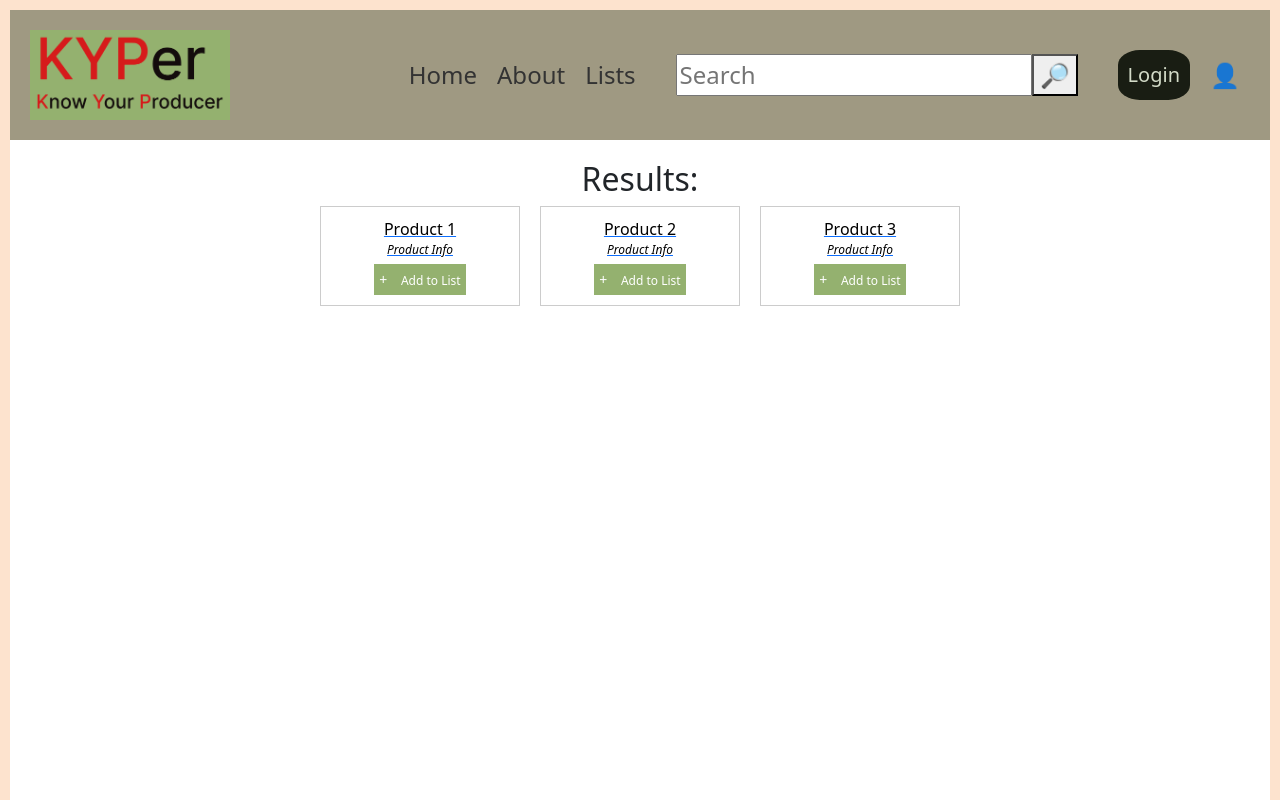
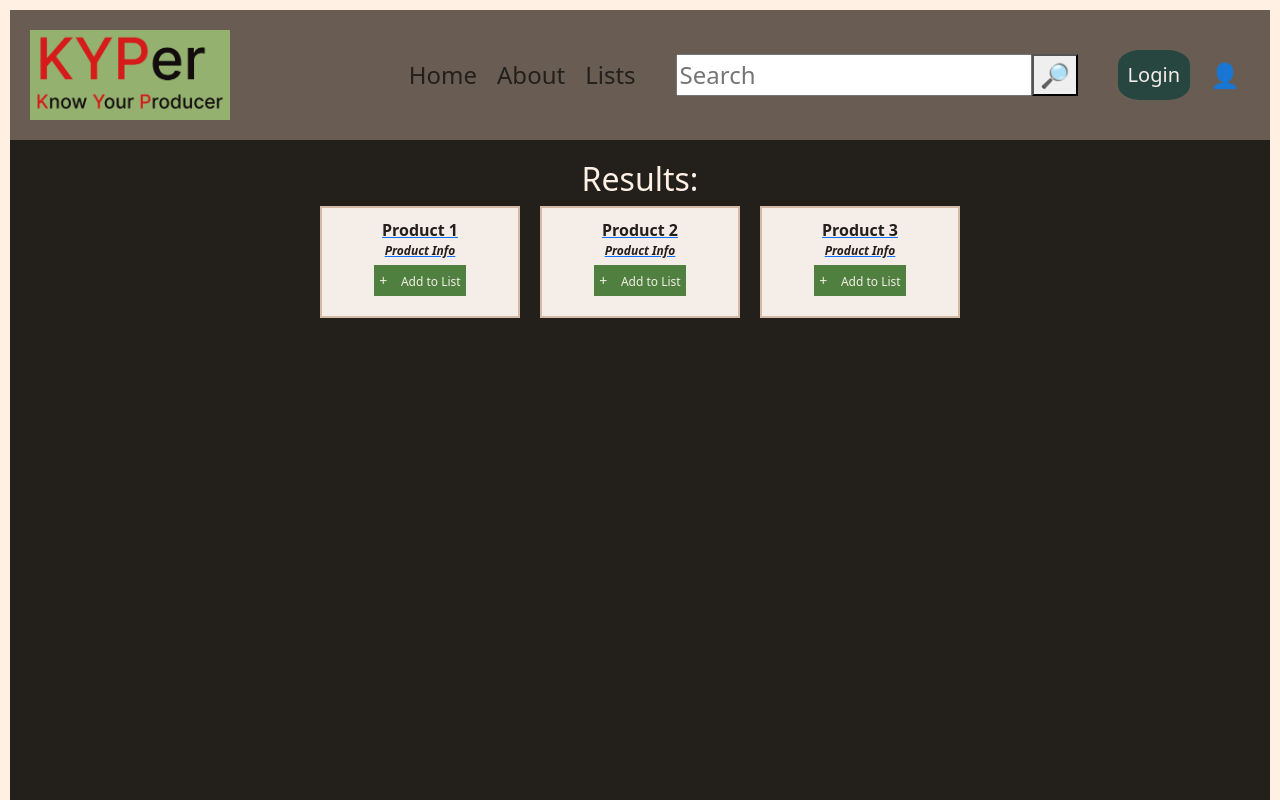
Before and after one commit to logbasem/Software_Engineering, a React (Create React App) app: page /search-results in a window 1280 px wide. Shown: the top 800 px of the page. Built offline with nearby package versions, Linux system fonts and the light colour scheme.

Commit message:
finished color styling

```diff
--- a/public/index.html
+++ b/public/index.html
@@ -6,7 +6,6 @@
     <meta charset="UTF-8">
     <meta name="viewport" content="width=device-width, initial-scale=1.0">
     <title>KYPer</title>
-    <!--<link rel="stylesheet" href="src/css-html/index.css">-->
 </head>
 
 <body>
--- a/src/App.js
+++ b/src/App.js
@@ -10,6 +10,7 @@ import Product from './pages/Product';
 import About from './pages/About';
 import Header from './pages/Header';
 import Footer from './pages/Footer';
+
 
 function App() {
   return (
--- a/src/css-html/App.css
+++ b/src/css-html/App.css
@@ -14,18 +14,18 @@
 }
 
 .App-header {
-  background-color: #ffffff;
+  background-color: var(--light-color);
   min-height: 100vh;
   display: flex;
   flex-direction: column;
   align-items: center;
   justify-content: center;
   font-size: calc(10px + 2vmin);
-  color: rgb(0, 0, 0);
+  color: var(--dark-color);
 }
 
 .App-link {
-  color: #61dafb;
+  color: var(--third-color2);
 }
 
 .search-results-container {
@@ -43,10 +43,10 @@
 
 .search-result {
   text-align: center;
-  border: 1px solid #ccc;
+  border: 1px solid var(--light-color);
   padding: 10px;
   width: 200px;
-  color:black;
+  color:var(--dark-color);
 }
 
 .add-to-list-button {
@@ -54,15 +54,15 @@
   justify-content: center;
   padding: 5px;
   font-size: 14px;
-  background-color: #94B16F;
-  color: #fff;
+  background-color: var(--first-color);
+  color: var(--light-color);
   border: none;
   cursor: pointer;
   transition: background-color 0.3s;
 }
 
 .add-to-list-button:hover {
-  background-color: #94B16F;
+  background-color: var(--first-color);
 }
 
 .add-to-list-button span:first-child {
@@ -77,7 +77,7 @@
 .result-divider {
   width: 100%;
   margin: 10px 0;
-  border-top: 1px solid #ccc;
+  border-top: 1px solid var(--light-color);
 }
 
 .product-info {
@@ -101,8 +101,8 @@
   margin: auto;
   width: 90%;
   max-width: 500px;
-  background: white;
-  box-shadow: 0 4px 8px rgba(0,0,0,0.1);
+  background: var(--light-color);
+  box-shadow: 0 4px 8px var(--dark-color);
   border-radius: 8px;
 }
 
@@ -110,7 +110,7 @@
   padding: 10px;
   padding-bottom: 10px;
   border-radius: 5px;
-  border: 1px solid #ccc;
+  border: 1px solid var(--light-color);
   font-size: 16px;
   width: 100%;
   box-sizing: border-box; /* Ensures padding doesn't affect overall width */
@@ -122,17 +122,17 @@
 }
 
 .register:focus {
-  border-color: #000000;
-  box-shadow: 0 0 5px rgba(102,88,211,0.3);
+  border-color: var(--third-color);
+  box-shadow: 0 0 5px var(--dark-color);
   outline: none;
 }
 
 .register-login-button {
-  background-color: #94b16f;
-  color: white;
+  background-color: var(--first-color);
+  color: var(--text-color);
   cursor: pointer;
   border-radius: 5px;
-  border: 1px solid #74885b;
+  border: 2px solid var(--first-color2);
   font-size: 16px;
   width: 100%;
   height: 40px;
@@ -143,20 +143,21 @@
 }
 
 .register-login-button:hover {
-  background-color: #9cb979;
+  background-color: var(--first-color-opaque);
 }
 
 .registerh1 {
+  background-color: var(--light-color);
   text-align: center;
   font-size: 24px;
   width: 100%;
+  font-weight:bold;
   box-sizing: border-box; /* Ensures padding doesn't affect overall width */
   max-width: 400px; /* or any other maximum width */
   margin: auto; /* Centers the element within its container */
   display: block; /* Ensures margin: auto takes effect */
-  color: #afcf84;
+  color: var(--first-color);
   padding-top: 15px;
-  text-shadow: 1px 1px 2px rgb(56, 56, 56);
 }
 
 p.lr-error {
@@ -167,6 +168,6 @@ p.lr-error {
   max-width: 400px; /* or any other maximum width */
   margin: auto; /* Centers the element within its container */
   display: block; /* Ensures margin: auto takes effect */
-  color: #ff6262;
-  text-shadow: 2px 1px 2px rgb(56, 56, 56);
+  color: var(--second-color);
+  text-shadow: 2px 1px 2px var(--dark-color);
 }
--- a/src/css-html/SearchResults.css
+++ b/src/css-html/SearchResults.css
@@ -3,7 +3,10 @@
     flex-direction: column;
     align-items: center;
     height: 100vh;
-    background-color: #fff;
+    background-color: var(--dark-color);
+    color: var(--light-color);
+    padding-top: 20px;
+
   }
 
   .search-results {
@@ -14,11 +17,13 @@
 
   .search-result {
     text-align: center;
-    border: 1px solid #ccc;
+    border: 2px solid var(--light-color2);
     padding: 10px;
     width: 200px;
-    color:black;
-    background-color: #fff;
+    font-weight:bold;
+    color:var(--dark-color);
+    background-color: var(--text-color);
+    padding-bottom: 20px;
   }
 
   .add-to-list-button {
@@ -26,15 +31,15 @@
     justify-content: center;
     padding: 5px;
     font-size: 14px;
-    background-color: #94B16F;
-    color: #fff;
+    background-color: var(--first-color);
+    color: var(--text-color);
     border: none;
     cursor: pointer;
     transition: background-color 0.3s;
   }
 
   .add-to-list-button:hover {
-    background-color: #94B16F;
+    background-color: var(--first-color-opaque);
   }
 
   .add-to-list-button span:first-child {
@@ -49,12 +54,12 @@
   .result-divider {
     width: 100%;
     margin: 10px 0;
-    border-top: 1px solid #ccc;
+    border-top: 1px solid var(--light-color);
   }
 
   .product-info {
     font-size: 12px;
     font-style: italic;
     margin-bottom: 5px;
-    color:black;
+    color:var(--dark-color);
   }
--- a/src/css-html/asset.css
+++ b/src/css-html/asset.css
@@ -4,14 +4,13 @@
 .footer {
   background-color: var(--medium-color);
 
-
 }
 
 .header {
-  margin-bottom: 20px;
   position: sticky;
   display: inline-flex;
   width: 100%;
+  color: var(--dark-color);
 }
 
 .header .logo {
@@ -41,7 +40,7 @@
 
 .nav a {
   text-decoration: none; /* Remove underline */
-  color: #333; /* Change link color */
+  color: var(---color); /* Change link color */
 }
 
 .search-bar,
@@ -54,8 +53,8 @@
 }
 
 .user-section button {
-  background-color: #191d13;
-  color: #d3dbc8;
+  background-color: var(--third-color);
+  color: var(--text-color);
   font-size: 20px;
   border-radius: 30%;
   border-style: none;
@@ -105,6 +104,7 @@
 @media (max-width: 824px) {
   .nav-list.hide {
     display: none;
+
   }
 
   .search {
@@ -127,11 +127,11 @@
     top: 100%;
     right: 0;
     width: 70%;
-    background-color:#94B16F;
+    background-color:var(--first-color);
     padding: 10px 0;
     text-align: center;
     border-style: solid;
-    color: #3e4a2e;
+    color: var(--third-color);
     font-size: larger;
   }
 
@@ -143,6 +143,7 @@
 }
 
 .footer {
+  color: var(--dark-color);
   display: flex;
   justify-content: space-between;
   padding: 10px 20px;
--- a/src/css-html/index.css
+++ b/src/css-html/index.css
@@ -1,19 +1,22 @@
 :root {
   /*Main Colors*/
-  --first-color: #3c692a;
-  --first-color-opaque: #41772bd7;
+  /*Greens*/
+  --first-color: #50803f;
+  --first-color-opaque: #50803fc3;
   --first-color2: #222d1e;
 
-  --second-color: #ef784e;
-  --second-color2: #e6511a;
+   /*Orange/red*/
+  --second-color: #e6511a;
 
-  --third-color: #1f3c35;
+  /*Bluish green*/
+  --third-color: #26463f;
+  --third-color2: #59ab98;
 
   /*Neutral and text colors*/
-  --light-color: #FDE3CE;
+  --light-color: #fff0e3;
   --light-color2: #d4baa5;
 
-  --medium-color: #9f9982;
+  --medium-color: #695d53;
 
   --text-color:#f4ede8;
 
@@ -55,10 +58,9 @@ html {
   4px 4px 8px var(--dark-color); /* Third shadow layer */
 
 }
-
 .kyper-kyp {
   /*color: #D61B1B;*/
-  color: var(--light-color)
+  color: var(--second-color)
 }
 
 .features {
@@ -105,7 +107,7 @@ html {
 .payment-plans {
   text-align: center; /* Center align h3 */
   background-color: var(--third-color);
-  margin-bottom: 20px;
+  padding-bottom: 10px;
   color: var(--light-color2);
   box-shadow: var(--dark-color) 0 4px 6px;
 }
@@ -172,12 +174,13 @@ html {
 /*About Page Styling*/
 
 .about-kyper {
-  background-color: var(--light-color);
-  margin: 20px 0px;
+  background-color: var(--light-color2);
   padding: 10px;
+  box-shadow: var(--dark-color) 4px 4px 8px;
 }
 
 .about-kyper h1 {
+  padding-top: 10px;
   text-align: center;
   color: var(--dark-color);
 }
@@ -189,7 +192,8 @@ html {
   background-color: var(--third-color);
   padding: 30px;
   border-radius: 10px;
-  color: var(--dark-color);
+  color: var(--text-color);
+  box-shadow: var(--dark-color) 4px 4px 8px;
 }
 
 .question {
@@ -199,18 +203,21 @@ html {
 
 .answer {
   padding: 10px;
-  border-left: 2px solid var(--light-color2);
+  border-left: 2px solid var(--second-color);
 }
 
 .team-about {
-  background-color: var(--light-color);
+  background-color: var(--light-color2);
   padding: 2%;
   margin: 20px 0px;
+  box-shadow: var(--dark-color) 4px 4px 8px;
+
 }
 
 .team-about h1 {
   text-align: center;
   color: var(--dark-color);
+
 }
 
 .team-spaces {
@@ -220,13 +227,14 @@ html {
 }
 
 .team-spaces div {
-  background-color: var(--third-color);
+  background-color: var(--first-color-opaque);
   margin: 10px;
   max-width: 150px;
   border-style: solid;
-  border-color: var(--medium-color2);
+  border-color: var(--first-color);
   border-radius: 10px;
   padding: 5px;
+  box-shadow: var(--third-color) 0 0 6px;
 }
 
 .team-spaces div a img {
--- a/src/index.js
+++ b/src/index.js
@@ -6,5 +6,7 @@ import App from "./App";
 
 const root = ReactDOM.createRoot(document.getElementById("root"));
 root.render(
-  <App />
+  <div style={{ color: '#FDE3CE' }}>
+    <App />
+  </div>
 );
--- a/src/pages/LoginRegister.js
+++ b/src/pages/LoginRegister.js
@@ -1,6 +1,7 @@
 /* Issues 8 and 9: Login and Register pages */
 
 import '../css-html/App.css';
+import "../css-html/index.css";
 import React from 'react';
 import { useForm } from 'react-hook-form';
 
--- a/src/pages/Profile.jsx
+++ b/src/pages/Profile.jsx
@@ -41,7 +41,10 @@ const Profile = () => {
 
       <link rel="stylesheet" href="styles.css" />
 
-      <div className="container-fluid mt-4">
+      <div className="container-fluid"
+      style={{
+        backgroundColor: "var(--dark-color)",
+      }}>
         <Row>
           <Col md={3}>
             <div
@@ -84,34 +87,34 @@ const Profile = () => {
             </div>
           </Col>
           <Col md={5}>
-            <div className="content-section">
+            <div className="content-section  pt-4">
               <div className="d-flex justify-content-between">
-                <h2 style={{ margin: "0 auto" }}>My saved lists:</h2>
+                <h2 style={{ margin: "0 auto", color: "var(--light-color)" }}>My saved lists:</h2>
               </div>
               {lists.map((list, index) => (
                 <div key={index} className="list-box">
-                  <h3 className="fs-4">{list.name}</h3>
+                  <h3 className="fs-4" style={{color: "var(--light-color)" }}>{list.name}</h3>
                   {list.items.map((item, itemIndex) => (
-                    <p className="mb-1" key={itemIndex}>
+                    <p className="mb-1" style={{color: "var(--light-color2)" }} key={itemIndex}>
                       {item}
                     </p>
                   ))}
-                  <p className="add-item" onClick={() => handleAddItem(index)}>
+                  <p className="add-item" style={{color: "var(--light-color)" }} onClick={() => handleAddItem(index)}>
                     + Add item...
                   </p>
                 </div>
               ))}
-              <p className="mt-5 add-list" onClick={handleAddList}>
+              <p className="mt-5 add-list" style={{color: "var(--light-color)" }} onClick={handleAddList}>
                 + Add a list...
               </p>
             </div>
           </Col>
           <Col
             md={1}
-            className="d-flex align-items-center pe-3 border-start border-5"
+            className="d-flex align-items-center pe-3 border-start border-5 border-success "
           ></Col>
-          <Col md={2} className="d-flex justify-content-between">
-            <h2 className="content-section" style={{ margin: "0 auto" }}>
+          <Col md={2} className="d-flex justify-content-between pt-4">
+            <h2 className="content-section" style={{ margin: "0 auto", color: "var(--light-color)" }}>
               Stores near me:
             </h2>
           </Col>
--- a/src/pages/SearchResults.jsx
+++ b/src/pages/SearchResults.jsx
@@ -1,6 +1,7 @@
 //Ticket #13
 import React, { useEffect, useState } from "react";
 import '../css-html/SearchResults.css';
+import "../css-html/index.css";
 
 //component reference from Chinedu Imoh at: https://www.telerik.com/blogs/how-to-implement-standard-search-using-react
 //this is specifically a component configured to work with express, so should be relatively simple
```
